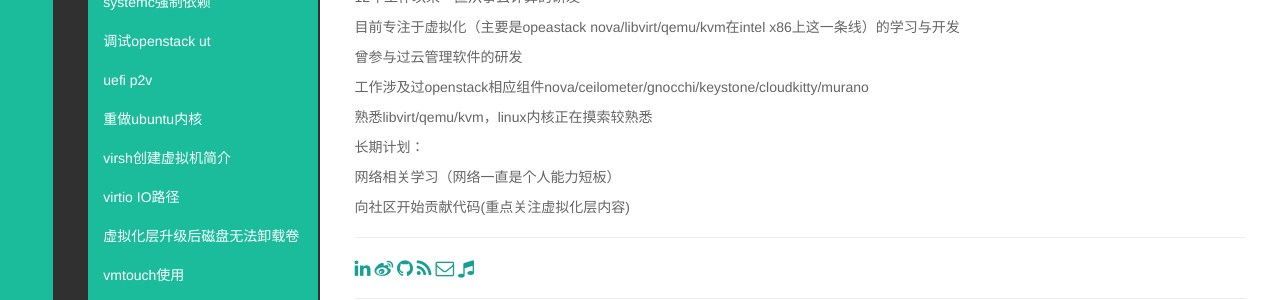
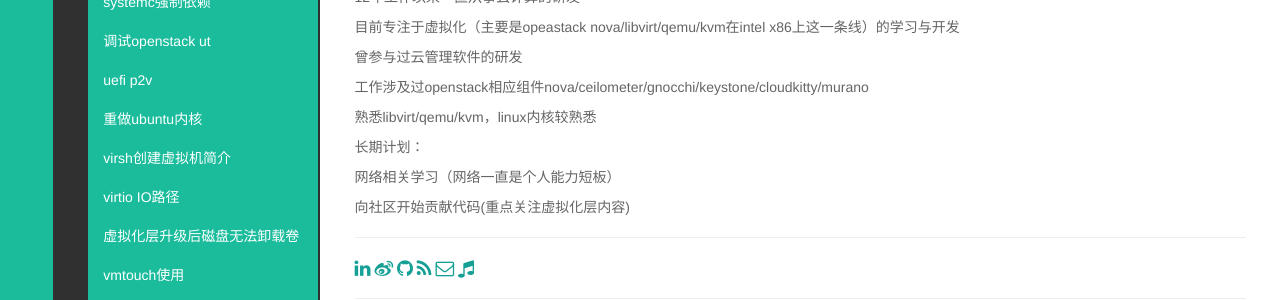
Before and after one commit to byHAN/byhan.github.io, a Jekyll site: the page built from pages/about.html, in a window 1280 px wide. Shown: the part 487-787 px from the top of the page. Built offline with Jekyll 4.4.1, drawn with Linux system fonts in a browser that asks for light colours.

Commit message:
Signed-off-by: byhan <byhan@tencent.com>

```diff
--- a/pages/about.html
+++ b/pages/about.html
@@ -23,7 +23,7 @@
 <p>目前专注于虚拟化（主要是opeastack nova/libvirt/qemu/kvm在intel x86上这一条线）的学习与开发</p>
 <p>曾参与过云管理软件的研发</p>
 <p>工作涉及过openstack相应组件nova/ceilometer/gnocchi/keystone/cloudkitty/murano</p>
-<p>熟悉libvirt/qemu/kvm，linux内核正在摸索较熟悉<p>
+<p>熟悉libvirt/qemu/kvm，linux内核较熟悉<p>
 <p>长期计划：</p>
     <p>网络相关学习（网络一直是个人能力短板）</p>
    	<p>向社区开始贡献代码(重点关注虚拟化层内容)</p>
```
